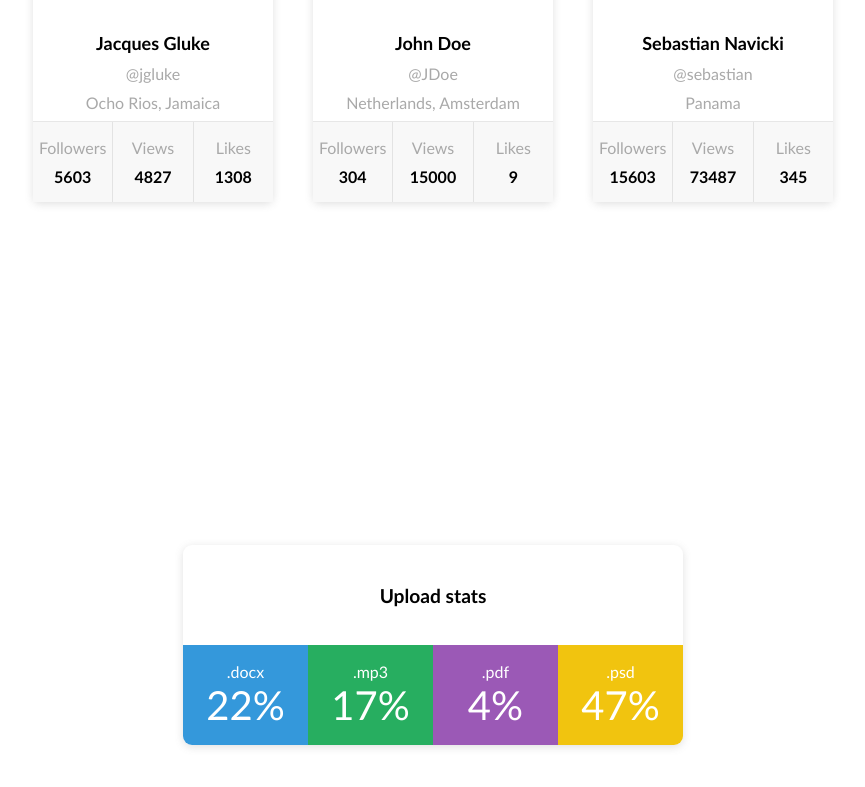
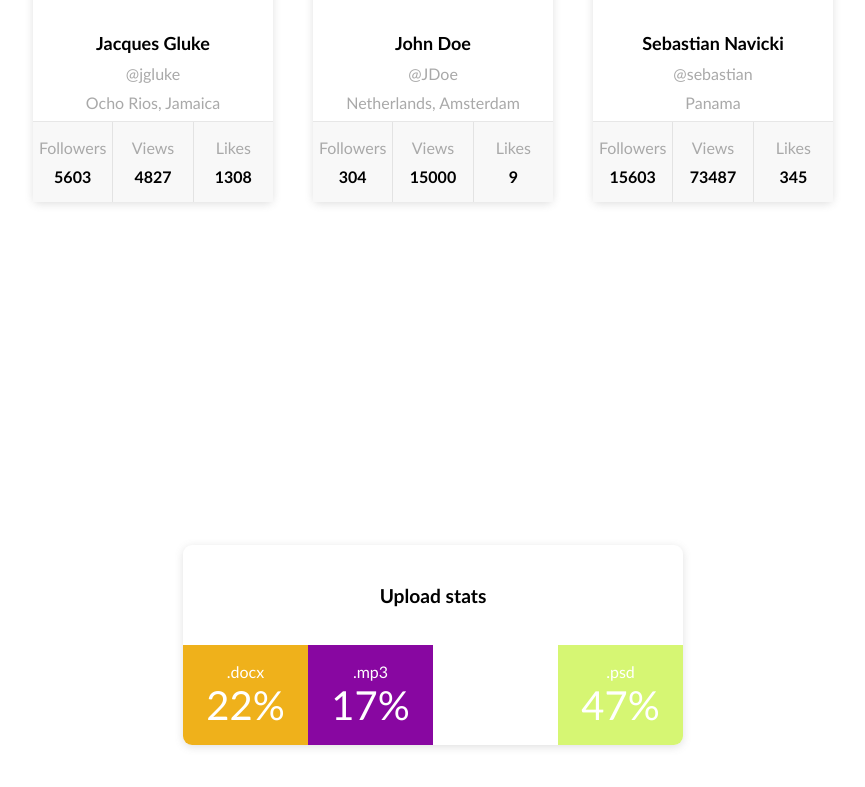
Before and after one commit to juandrepanther/react-task-01, a React (Create React App) app: page / in a window 1280 px wide. Shown: the part 355-1142 px from the top of the page, without its empty margins (207-1072 px from the left). Built offline with nearby package versions, Linux system fonts and the light colour scheme.

Commit message:
added random color on Statistics cmp

```diff
--- a/src/components/Profile.js
+++ b/src/components/Profile.js
@@ -102,11 +102,11 @@ Profile.propTypes = {
   avatar: propTypes.string.isRequired,
   tag: propTypes.string,
   location: propTypes.string,
-  stats: {
+  stats: propTypes.shape({
     followers: propTypes.number,
     views: propTypes.number,
     likes: propTypes.number,
-  },
+  }),
 }
 
 export default Profile
--- a/src/components/Statistics.js
+++ b/src/components/Statistics.js
@@ -1,6 +1,5 @@
 import React from 'react'
 import styled from 'styled-components'
-import propTypes from 'prop-types'
 
 const Wrapper = styled.div`
   height: 50vh;
@@ -10,6 +9,7 @@ const Wrapper = styled.div`
   align-items: center;
   margin: 0px;
   padding: 0px;
+  background-color: ${(props) => props.color};
 `
 
 const Section = styled.section`
@@ -43,7 +43,7 @@ const ListRow = styled.ul`
   width: 100%;
   list-style: none;
 `
-const List_Item = styled.li`
+const ListItem = styled.li`
   text-align: center;
   height: 100%;
   width: 125px;
@@ -54,23 +54,30 @@ const List_Item = styled.li`
   align-items: center;
 
   &:nth-child(1) {
-    background-color: #3498db;
+    background-color: ${(props) => props.color1};
     border-bottom-left-radius: 9px;
   }
   &:nth-child(2) {
-    background-color: #27ae60;
+    background-color: ${(props) => props.color2};
   }
   &:nth-child(3) {
-    background-color: #9b59b6;
+    background-color: ${(props) => props.color3};
   }
   &:nth-child(4) {
-    background-color: #f1c40f;
+    background-color: ${(props) => props.color4};
     border-bottom-right-radius: 9px;
   }
 `
 const Percentage = styled.span`
   font-size: 40px;
 `
+const color1 = '#' + Math.floor(Math.random() * 0xffffff).toString(16)
+const color2 = '#' + Math.floor(Math.random() * 0xffffff).toString(16)
+const color3 = '#' + Math.floor(Math.random() * 0xffffff).toString(16)
+const color4 = '#' + Math.floor(Math.random() * 0xffffff).toString(16)
+
+console.log(color2)
+
 function Statistics({ stats }) {
   return (
     <Wrapper>
@@ -78,22 +85,22 @@ function Statistics({ stats }) {
         <HeaderText>Upload stats</HeaderText>
 
         <ListRow>
-          <List_Item>
+          <ListItem color1={color1}>
             <span className='label'>{stats[0].label}</span>
             <Percentage>{stats[0].percentage}%</Percentage>
-          </List_Item>
-          <List_Item>
+          </ListItem>
+          <ListItem color2={color2}>
             <span className='label'>{stats[2].label}</span>
             <Percentage>{stats[2].percentage}%</Percentage>
-          </List_Item>
-          <List_Item>
+          </ListItem>
+          <ListItem color3={color3}>
             <span className='label'>{stats[1].label}</span>
             <Percentage>{stats[1].percentage}%</Percentage>
-          </List_Item>
-          <List_Item>
+          </ListItem>
+          <ListItem color4={color4}>
             <span className='label'>{stats[3].label}</span>
             <Percentage>{stats[3].percentage}%</Percentage>
-          </List_Item>
+          </ListItem>
         </ListRow>
       </Section>
     </Wrapper>
```
